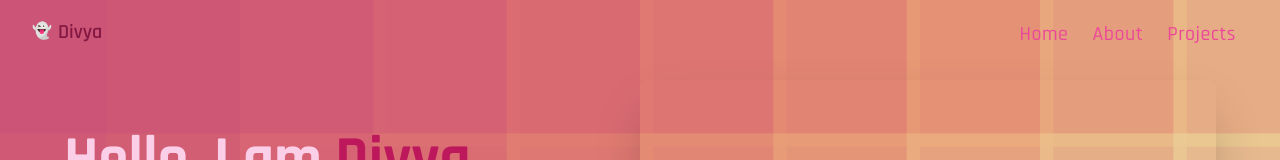
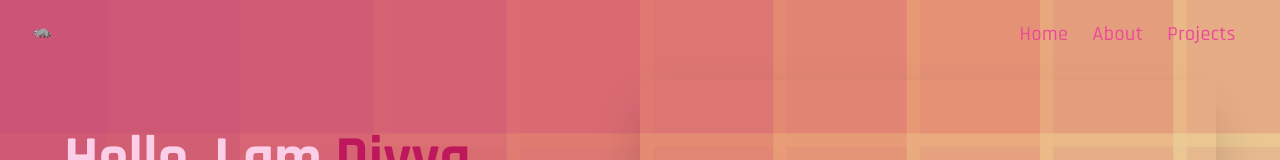
Before and after one commit to divyamotghare/portfolio, a React (Vite) app: page / in a window 1280 px wide. Shown: the top 160 px of the page. Built offline with nearby package versions, Linux system fonts and the light colour scheme.

Commit message:
changed emoji

```diff
--- a/src/UI/Header.jsx
+++ b/src/UI/Header.jsx
@@ -16,9 +16,8 @@ function Header() {
           href="/"
         >
           <span className="-translate-y-0.5 group-hover:scale-[1.2] ease-in-out cursor-pointer text-l transform transition-transform duration-300">
-            👻
+            🦝
           </span>
-          <span className="-translate-y-0.5 text-xl">Divya</span>
         </a>
 
         {/* Mobile menu button */}
```
